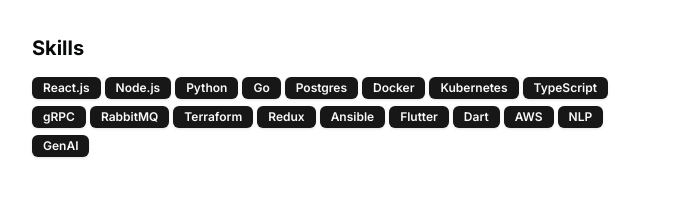
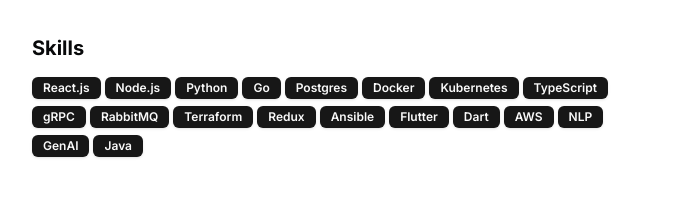
Before and after one commit to hyaghmmour/portfolio, a Next.js app: page / in a window 1280 px wide. Shown: the part 1040-1262 px from the top of the page, without its empty margins (296-983 px from the left). Built offline with nearby package versions, Linux system fonts and the light colour scheme.

Commit message:
added java

```diff
--- a/src/data/resume.tsx
+++ b/src/data/resume.tsx
@@ -29,7 +29,8 @@
     "Dart",
     "AWS",
     "NLP",
-    "GenAI"
+    "GenAI",
+    "Java"
   ],
   navbar: [
     { href: "/", icon: HomeIcon, label: "Home" },
```
